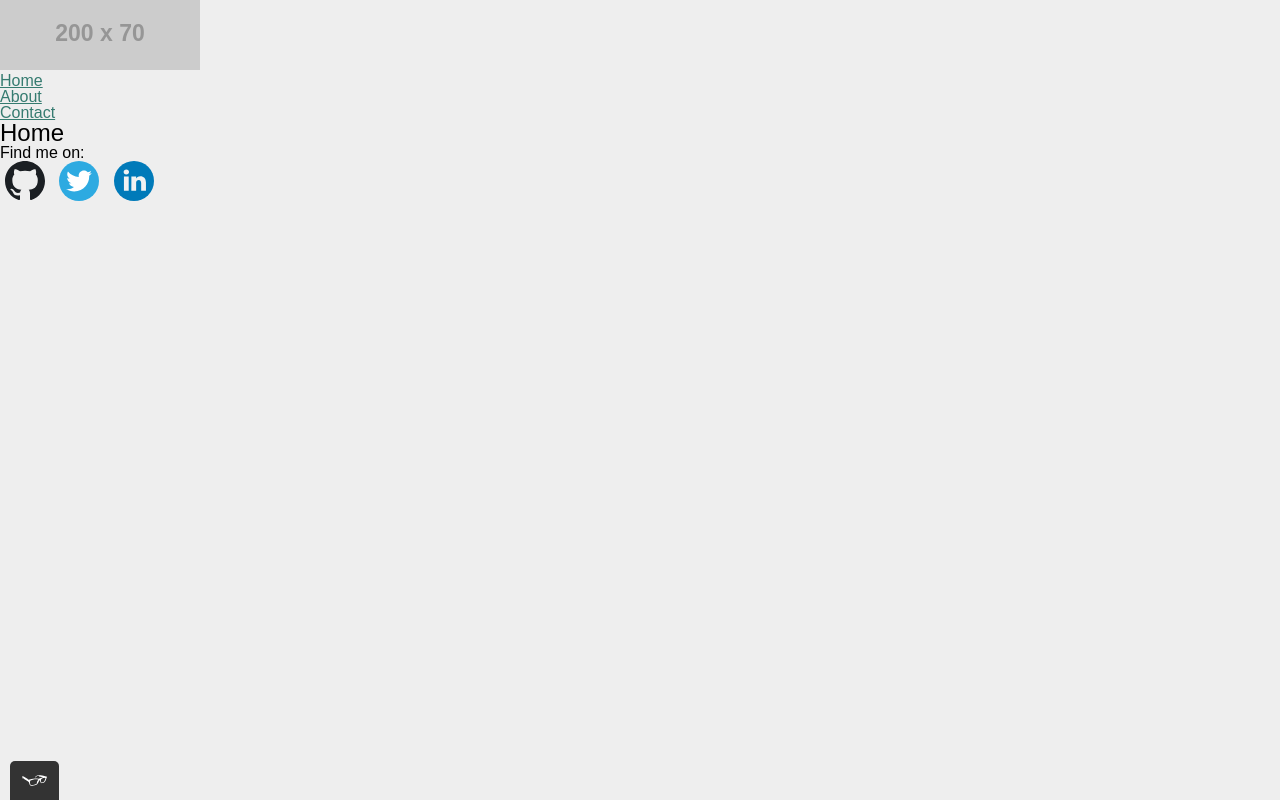
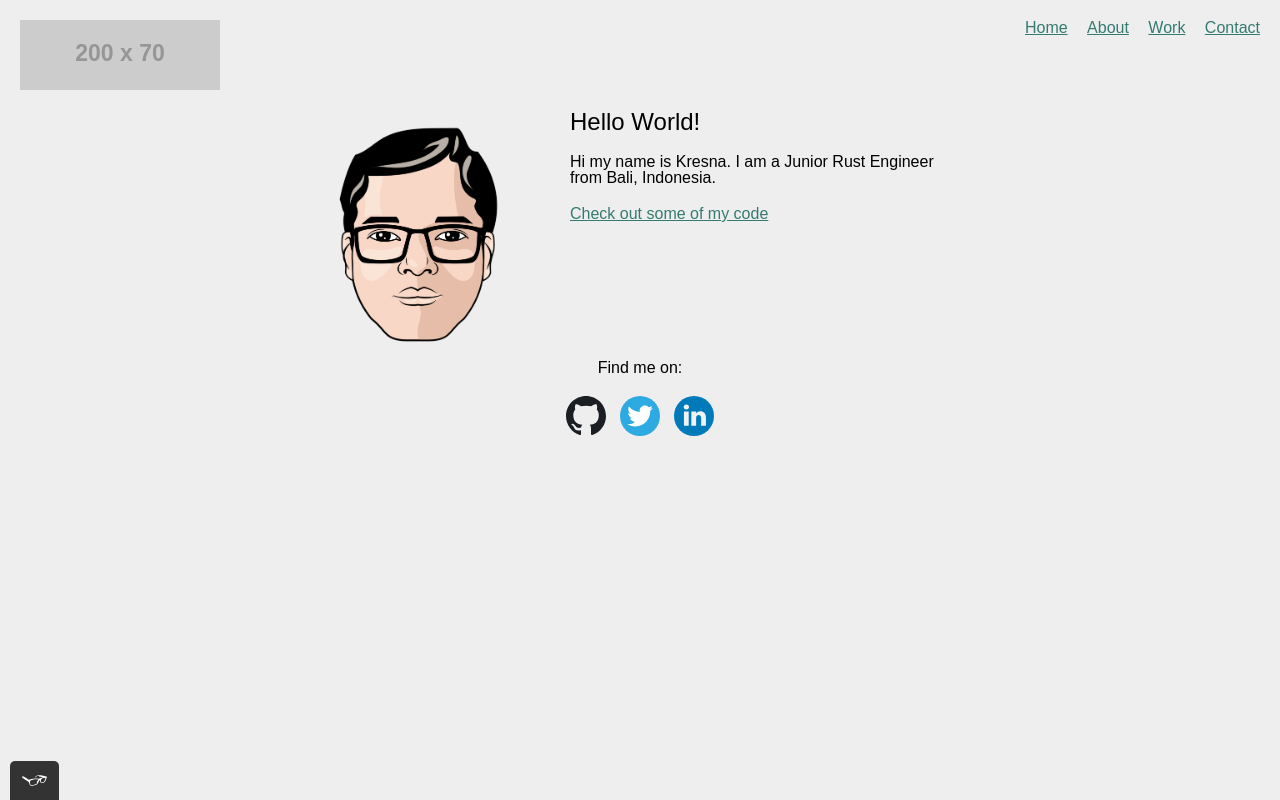
Before and after one commit to SHA888/SHA888.github.io, a plain HTML site: page index.html in a window 1280 px wide. Drawn offline with Linux system fonts and the light colour scheme; placeholder pictures from the web are drawn by us.

Commit message:
More CSS

```diff
--- a/css/styles.css
+++ b/css/styles.css
@@ -10,87 +10,8 @@
   #EEEEEE
 */
 
-html,
-body,
-div,
-span,
-applet,
-object,
-iframe,
-h1,
-h2,
-h3,
-h4,
-h5,
-h6,
-p,
-blockquote,
-pre,
-a,
-abbr,
-acronym,
-address,
-big,
-cite,
-code,
-del,
-dfn,
-em,
-img,
-ins,
-kbd,
-q,
-s,
-samp,
-small,
-strike,
-strong,
-sub,
-sup,
-tt,
-var,
-b,
-u,
-i,
-center,
-dl,
-dt,
-dd,
-ol,
-ul,
-li,
-fieldset,
-form,
-label,
-legend,
-table,
-caption,
-tbody,
-tfoot,
-thead,
-tr,
-th,
-td,
-article,
-aside,
-canvas,
-details,
-embed,
-figure,
-figcaption,
-footer,
-header,
-hgroup,
-menu,
-nav,
-output,
-ruby,
-section,
-summary,
-time,
-mark,
-audio,
-video {
+* {
+  box-sizing: border-box;
   margin: 0;
   padding: 0;
   border: 0;
@@ -142,6 +63,41 @@ body {
   font-family: "Raleway", sans-serif;
 }
 
+.page-header {
+  display: flex;
+  width: 100%;
+  padding: 20px;
+}
+
+.page-header__item {
+  flex: 0 1 200px;
+}
+
+.page-header__item:last-child {
+  flex-grow: 1;
+  text-align: right;
+}
+
+.navigation-list {
+  list-style-type: none;
+}
+
+.navigation-list li {
+  display: inline-block;
+  margin-left: 15px;
+}
+
+div {
+  padding: 10px;
+  margin: 10px;
+  /* border: 1px solid black; */
+  margin: 20 auto;
+}
+
+li {
+  display: inline;
+}
+
 h1 {
   font-size: 1.5em;
 }
@@ -183,3 +139,72 @@ a:active {
   background-color: #eeeeee;
   color: #00adb5;
 }
+
+.profile,
+.about,
+.table {
+  max-width: 700px;
+  margin: 0 auto;
+}
+
+.work {
+  text-align: center;
+}
+
+.profile__portrait {
+  float: left;
+  width: 250px;
+  height: auto;
+  min-width: 50px;
+  max-width: 300px;
+  margin-right: 30px;
+}
+
+.page-footer {
+  clear: both;
+  display: flex;
+  flex-direction: column;
+  text-align: center;
+}
+
+.grid {
+  display: grid;
+  grid-template-columns: 1fr 1fr 1fr;
+  grid-gap: 20px;
+}
+
+.grid__item {
+  background-color: lightgray;
+}
+
+.grid__item:last-child {
+  grid-column: 3 / 1;
+  grid-row: 1 / 3;
+}
+
+/* start grid fallback */
+.grid__item {
+  display: inline-block;
+  width: 33%;
+}
+/* end grid fallback */
+
+@supports (display: grid) {
+  .grid {
+    display: grid;
+    /* grid-template-columns: 300px 300px 300px; fractions are better than pixels - they are responsive */
+    grid-template-columns: 1fr 1fr 1fr;
+    grid-gap: 20px;
+    margin: 0;
+  }
+  .grid__item {
+    background-color: lightgray;
+    width: auto;
+    min-height: auto;
+    margin: 0;
+  }
+  .grid__item:last-child {
+    grid-column: 3 / 1;
+    grid-row: 1 / 3;
+  }
+}
--- a/index.html
+++ b/index.html
@@ -6,41 +6,82 @@
     <meta name="viewport" content="width=device-width, initial-scale=1.0" />
     <title>Kresna Sucandra</title>
     <link rel="icon" type="image/x-icon" href="assets/img/favicon.ico" />
-    <link href="https://fonts.googleapis.com/css2?family=Lato:wght@400;700&display=swap" rel="stylesheet">
-    <link rel="stylesheet" type="text/css" href="css/styles.css">
+    <link
+      href="https://fonts.googleapis.com/css2?family=Lato:wght@400;700&display=swap"
+      rel="stylesheet"
+    />
+    <link rel="stylesheet" type="text/css" href="css/styles.css" />
   </head>
   <body>
-    <header>
+    <header class="page-header">
       <img src="http://via.placeholder.com/200x70" alt="logo" />
-      <nav>
-        <ul role="navlist">
-          <li>
-            <a href="index.html" role="nav">Home</a>
+      <nav class="main-navigation page-header__item">
+        <ul role="menubar" class="navigation-list">
+          <li role="presentation">
+            <a
+              href="index.html"
+              role="menuitem"
+              class="navigation-list__item navigation-list__item--active"
+              >Home</a
+            >
           </li>
-          <li>
-            <a href="about.html" role="nav">About</a>
+
+          <li role="presentation">
+            <a href="about.html" role="menuitem" class="navigation-list__item"
+              >About</a
+            >
           </li>
-          <li>
-            <a href="contact.html" role="nav">Contact</a>
+          <li role="presentation">
+            <a href="work.html" role="menuitem" class="navigation-list__item"
+              >Work</a
+            >
+          </li>
+          <li role="presentation">
+            <a href="contact.html" role="menuitem" class="navigation-list__item"
+              >Contact</a
+            >
           </li>
         </ul>
       </nav>
     </header>
+
+    <section class="profile">
+      <img
+        src="assets/img/Kresna.png"
+        class="profile__portrait"
+        alt="Kresna Portrait"
+      />
+      <h1>Hello World!</h1>
       <div>
-      <section>
-        <h1>Home</h1>
+        <p>
+          Hi my name is <strong>Kresna</strong>. I am a Junior
+          <span>Rust</span> Engineer from Bali, Indonesia.
+        </p>
+      </div>
+      <a href="#">Check out some of my code</a>
     </section>
-    </div>
-    <footer>
+
+    <footer class="page-footer">
       <p>Find me on:</p>
-      <img src="assets/img/github.svg" alt="github" height="40" width="50" />
-      <img src="assets/img/twitter.svg" alt="twitter" height="40" width="50" />
-      <img
+      <div class="social-media">
+        <a href="https://github.com/" target="_blank"
+          ><img src="assets/img/github.svg" alt="github" height="40" width="50"
+        /></a>
+        <a href="https://twitter.com/" target="_blank"
+          ><img
+            src="assets/img/twitter.svg"
+            alt="twitter"
+            height="40"
+            width="50"
+        /></a>
+        <a href="https://linkedin.com/" target="_blank"
+          ><img
             src="assets/img/linkedin.svg"
             alt="linkedin"
             height="40"
             width="50"
-      />
+        /></a>
+      </div>
     </footer>
 
     <script src="js/tota11y.min.js"></script>
```
Also changed, not shown: about.html (+31 -18 lines), contact.html (+24 -12 lines), work.html (added, +108 -0 lines), assets/img/Kresna.png (added). Lines whose indentation alone changed are shown as unchanged.
